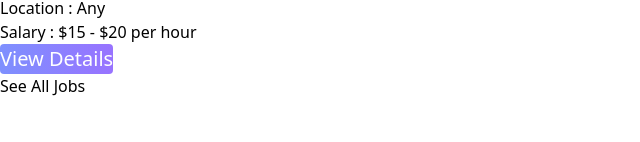
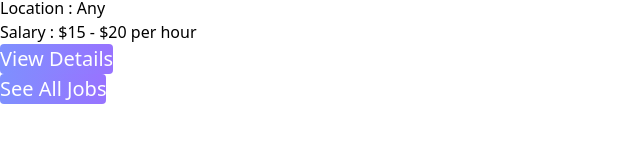
Before and after one commit to Saif-Tasnim/Career-Hub, a React (Vite) app: page / in a window 1280 px wide. Shown: the part 6084-6226 px from the top of the page, without its empty margins (0-640 px from the left). Built offline with nearby package versions, Linux system fonts and the light colour scheme.

Commit message:
home page job part design done

```diff
--- a/src/Components/FeaturedJobs/FeaturedJobs.jsx
+++ b/src/Components/FeaturedJobs/FeaturedJobs.jsx
@@ -18,7 +18,7 @@ const FeaturedJobs = () => {
             <p className="text-center mt-2 mb-5"> Explore thousands of job opportunities with all the information you need. Its your future
             </p>
 
-            <div className="grid grid-cols-2 gap-6">
+            <div className="grid grid-cols-2 gap-6 mt-7">
                 {
                     jobs.map(job => <Job
                         key={job.id}
@@ -26,8 +26,12 @@ const FeaturedJobs = () => {
                     ></Job>)
                 }
             </div>
+           <div className="flex justify-center mt-9">
+           <button className="btn-bg w-[174px] h-[65px] mt-11 text-center">See All Jobs</button>
+           </div>
 
-            <button>See All Jobs</button>
+
+
         </div>
     );
 };
```
